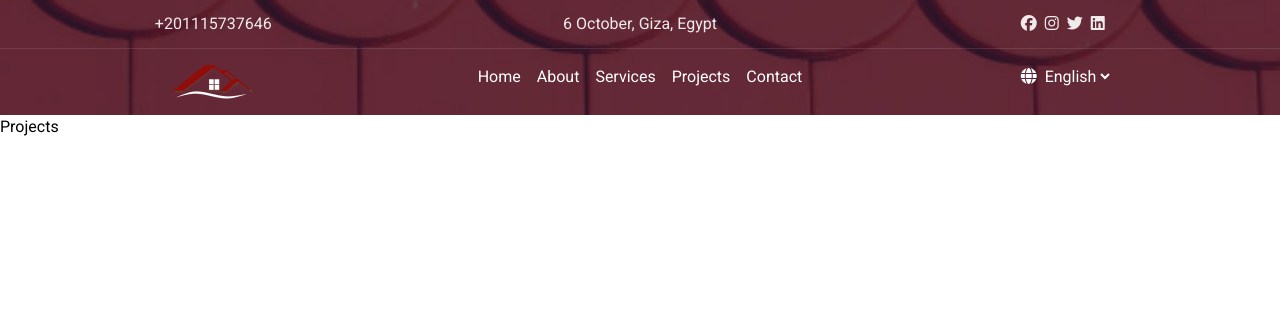
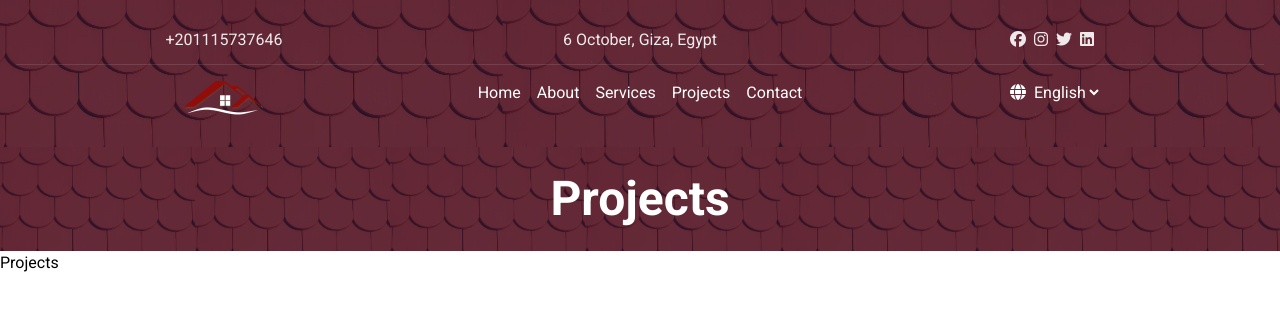
Before and after one commit to yousufatef/roofing-agency, a React (Vite) app: page /projects in a window 1280 px wide. Shown: the top 310 px of the page. Built offline with nearby package versions, Linux system fonts and the light colour scheme.

Commit message:
create pages heading

```diff
--- a/src/components/NavBar.tsx
+++ b/src/components/NavBar.tsx
@@ -10,11 +10,11 @@ const NavBar = () => {
     list.style.display = "flex"
   };
   return (
-    <div className="bg-[url('../src/assets/headerBg.png')] bg-cover bg-center">
+    <div className="bg-[url('../src/assets/headerBg.png')] bg-contain bg-center p-4">
       {/* create above navBar that contain number and address and social-links*/}
       <div
         id="above-nav"
-        className="grid grid-cols-3 justify-around text-center py-3 text-white opacity-[0.9] max-md:hidden border-b-[1px] border-borderColor"
+        className="grid grid-cols-3 justify-around text-center py-3 text-white opacity-[0.9] max-md:hidden border-b-[1px] border-borderColor max-md:border-0"
       >
         <div>
           <p>+201115737646</p>
@@ -48,7 +48,7 @@ const NavBar = () => {
       {/* create navBar that contain Logo and links and btn */}
       <div
         id="nav"
-        className="grid grid-cols-3 justify-around text-center py-4"
+        className="grid grid-cols-3 justify-around text-center py-4 "
 
       >
         <div className="flex justify-center max-md:mb-6">
@@ -59,7 +59,7 @@ const NavBar = () => {
 
         <ul
           id="list"
-          className="flex justify-center max-md:bg-[url('../src/assets/headerBg.png')] text-white max-md:flex max-md:flex-col max-md:mb-5 max-md:absolute max-md:item-center max-md:bg-white max-md:w-full max-md:left-0 max-md:top-0 max-md:py-5 max-md:hidden"
+          className="flex justify-center max-md:bg-[url('../src/assets/headerBg.png')] bg-contain text-white max-md:flex max-md:flex-col max-md:mb-5 max-md:absolute max-md:item-center max-md:bg-white max-md:w-full max-md:left-0 max-md:top-0 max-md:py-5 max-md:hidden"
         >
           <li className="max-md:mb-2 max-md:font-medium max-md:text-lg">
             <a href="/" className="px-2">
--- /dev/null
+++ b/src/components/PageHeader.tsx
@@ -0,0 +1,12 @@
+interface componentProps {
+    pageName: string;
+  }
+
+
+const PageHeader:React.FC<componentProps> = ({pageName}) => {
+  return (
+    <h1 className="font-extrabold text-5xl bg-[url('../src/assets/headerBg.png')] bg-contain text-white p-7 text-center alien-center min-h-24">{pageName}</h1>
+  )
+}
+
+export default PageHeader
--- a/src/pages/About.tsx
+++ b/src/pages/About.tsx
@@ -1,6 +1,11 @@
+import PageHeader from "../components/PageHeader"
+
 const About = () => {
   return (
-    <div>About</div>
+    <div>
+      <PageHeader pageName={"About"}/>
+      <h5>About</h5>
+    </div>
   )
 }
 
--- a/src/pages/ContactUs.tsx
+++ b/src/pages/ContactUs.tsx
@@ -1,6 +1,11 @@
+import PageHeader from "../components/PageHeader"
+
 const ContactUs = () => {
   return (
-    <div>ContactUs</div>
+    <div>
+      <PageHeader pageName={"Contact Us"}/>
+      <p>ContactUs</p>
+      </div>
   )
 }
 
--- a/src/pages/Home.tsx
+++ b/src/pages/Home.tsx
@@ -1,6 +1,11 @@
+import PageHeader from "../components/PageHeader"
+
 const Home = () => {
   return (
-    <div>Home</div>
+    <div>
+      <PageHeader pageName={"Home"}/>
+      <h5>Home</h5>
+    </div>
   )
 }
 
--- a/src/pages/Projects.tsx
+++ b/src/pages/Projects.tsx
@@ -1,6 +1,11 @@
+import PageHeader from "../components/PageHeader"
+
 const Projects = () => {
   return (
-    <div>Projects</div>
+    <div><div>
+    <PageHeader pageName={"Projects"}/>
+    <h5>Projects</h5>
+  </div></div>
   )
 }
 
--- a/src/pages/Services.tsx
+++ b/src/pages/Services.tsx
@@ -1,6 +1,12 @@
+import PageHeader from "../components/PageHeader"
+
 const Services = () => {
   return (
-    <div>Services</div>
+    <div>
+      <div>
+      <PageHeader pageName={"Services"}/>
+      <h5>Services</h5>
+    </div></div>
   )
 }
 
```
